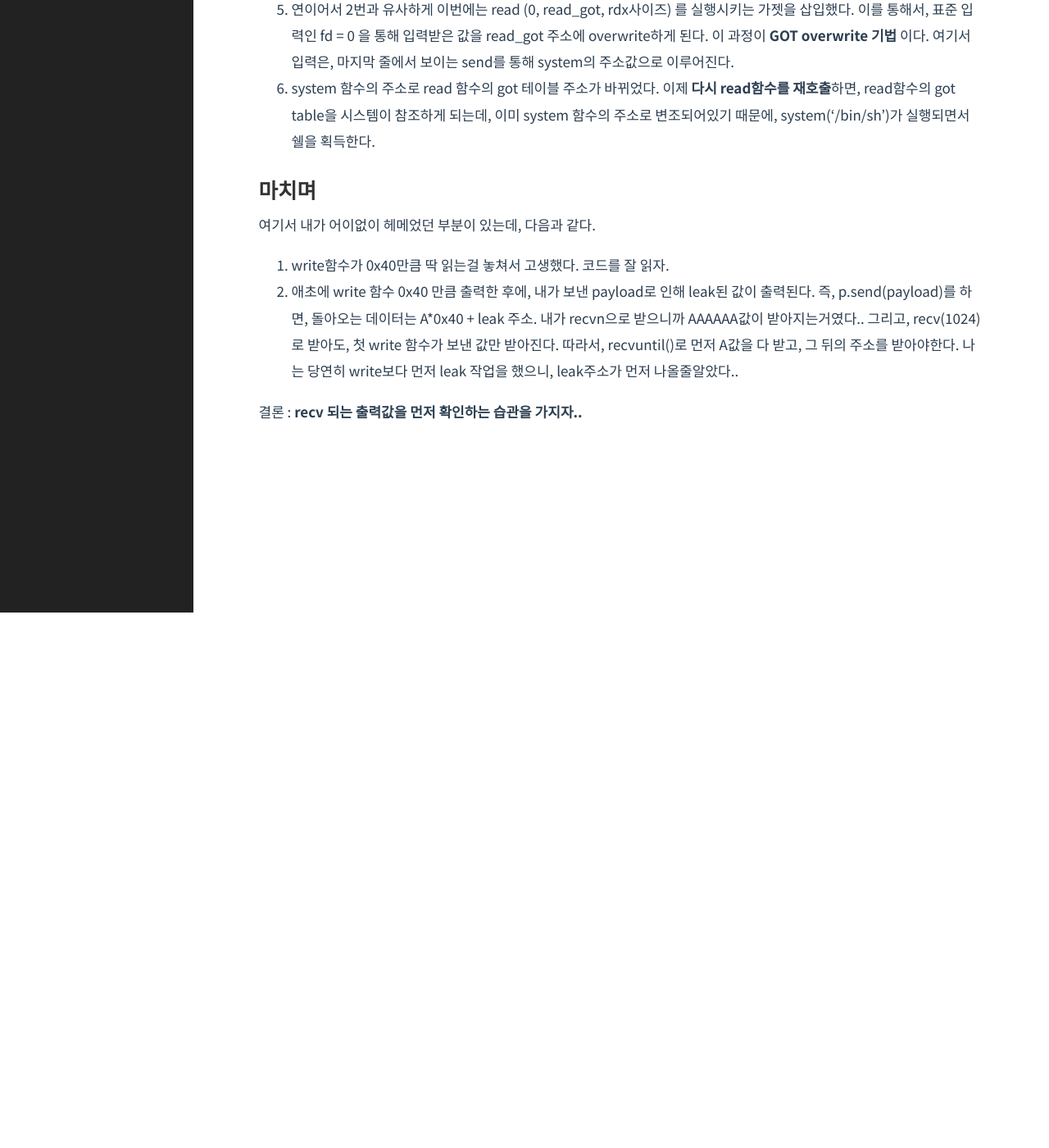
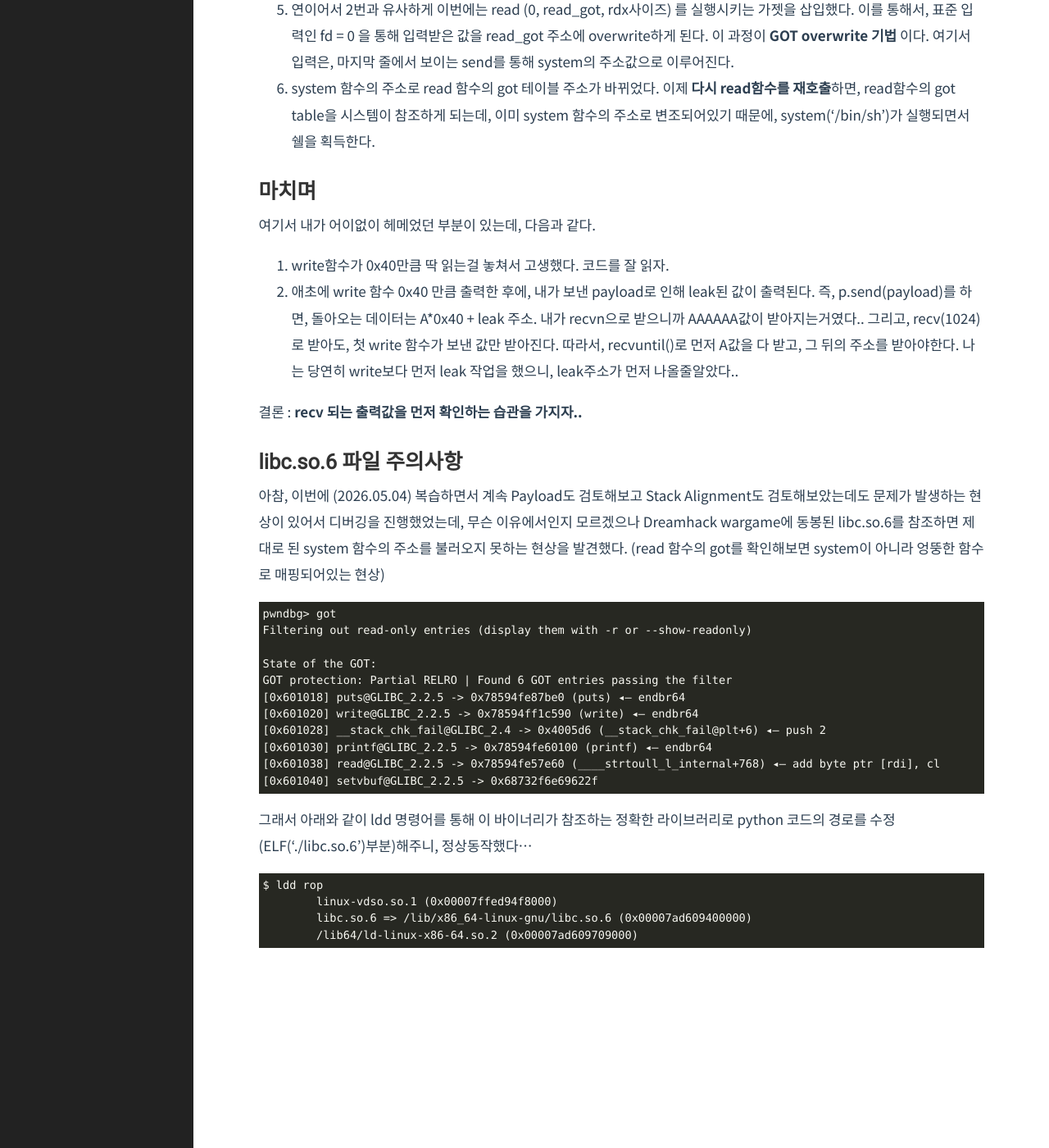
Before and after one commit to Herrtane/Herrtane.github.io, a Jekyll site: the page built from _posts/SystemHacking/2022-09-21-systemhacking-rop.markdown, in a window 1280 px wide and 1400 px high, scrolled down 5699 px. Shown: the whole window at 82% size. Built offline with Jekyll 4.4.1, drawn with Linux system fonts in a browser that asks for light colours; comment, search, counter and statistics services are not loaded; before the commit the page ends 6446 px from its top, so only the background shows below that.

Commit message:
Update 2022-09-21-systemhacking-rop.markdown

````diff
--- a/_posts/SystemHacking/2022-09-21-systemhacking-rop.markdown
+++ b/_posts/SystemHacking/2022-09-21-systemhacking-rop.markdown
@@ -231,3 +231,30 @@ p.interactive()
 2. 애초에 write 함수 0x40 만큼 출력한 후에, 내가 보낸 payload로 인해 leak된 값이 출력된다. 즉, p.send(payload)를 하면, 돌아오는 데이터는 A*0x40 + leak 주소. 내가 recvn으로 받으니까 AAAAAA값이 받아지는거였다.. 그리고, recv(1024)로 받아도, 첫 write 함수가 보낸 값만 받아진다. 따라서, recvuntil()로 먼저 A값을 다 받고, 그 뒤의 주소를 받아야한다. 나는 당연히 write보다 먼저 leak 작업을 했으니, leak주소가 먼저 나올줄알았다..
 
 결론 : **recv 되는 출력값을 먼저 확인하는 습관을 가지자..**
+
+## libc.so.6 파일 주의사항
+
+아참, 이번에 (2026.05.04) 복습하면서 계속 Payload도 검토해보고 Stack Alignment도 검토해보았는데도 문제가 발생하는 현상이 있어서 디버깅을 진행했었는데, 무슨 이유에서인지 모르겠으나 Dreamhack wargame에 동봉된 libc.so.6를 참조하면 제대로 된 system 함수의 주소를 불러오지 못하는 현상을 발견했다. (read 함수의 got를 확인해보면 system이 아니라 엉뚱한 함수로 매핑되어있는 현상)
+
+```
+pwndbg> got
+Filtering out read-only entries (display them with -r or --show-readonly)
+
+State of the GOT:
+GOT protection: Partial RELRO | Found 6 GOT entries passing the filter
+[0x601018] puts@GLIBC_2.2.5 -> 0x78594fe87be0 (puts) ◂— endbr64
+[0x601020] write@GLIBC_2.2.5 -> 0x78594ff1c590 (write) ◂— endbr64
+[0x601028] __stack_chk_fail@GLIBC_2.4 -> 0x4005d6 (__stack_chk_fail@plt+6) ◂— push 2
+[0x601030] printf@GLIBC_2.2.5 -> 0x78594fe60100 (printf) ◂— endbr64
+[0x601038] read@GLIBC_2.2.5 -> 0x78594fe57e60 (____strtoull_l_internal+768) ◂— add byte ptr [rdi], cl
+[0x601040] setvbuf@GLIBC_2.2.5 -> 0x68732f6e69622f
+```
+
+그래서 아래와 같이 ldd 명령어를 통해 이 바이너리가 참조하는 정확한 라이브러리로 python 코드의 경로를 수정 (ELF('./libc.so.6')부분)해주니, 정상동작했다...
+
+```
+$ ldd rop
+        linux-vdso.so.1 (0x00007ffed94f8000)
+        libc.so.6 => /lib/x86_64-linux-gnu/libc.so.6 (0x00007ad609400000)
+        /lib64/ld-linux-x86-64.so.2 (0x00007ad609709000)
+```
````
